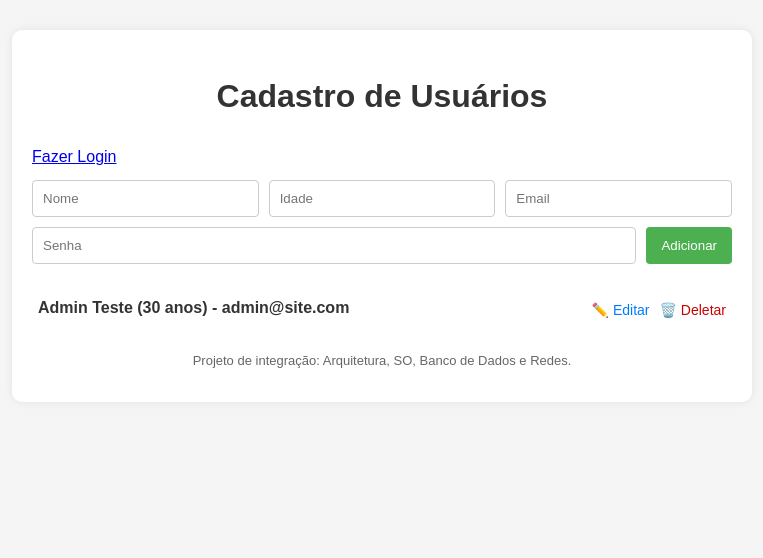
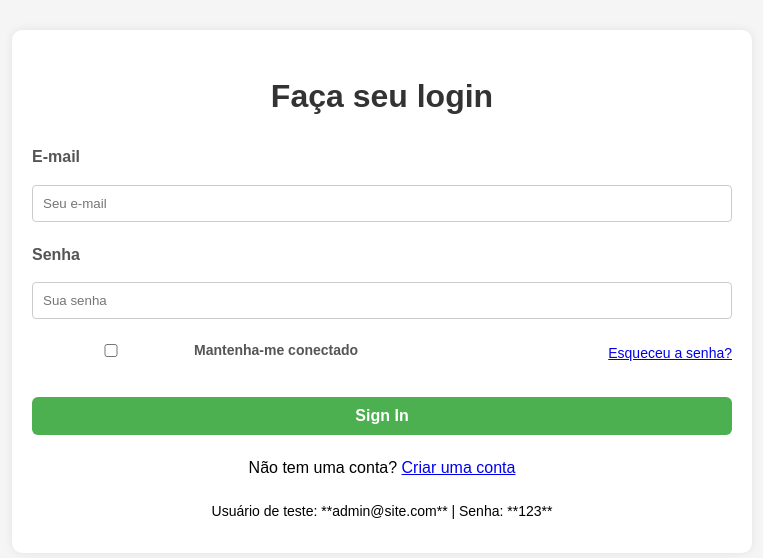
Before and after one commit to rafaellemecamargo-ai/cadastro-flask-coldspace, a Flask app: page / in a window 1280 px wide. Shown: the top 558 px of the page, without its empty margins (258-1021 px from the left). Run offline with Flask 3, Linux system fonts and the light colour scheme; data comes from the database, SQL or seed files in the repository.

Commit message:
feature inclusion part 3

```diff
--- a/app.py
+++ b/app.py
@@ -1,18 +1,19 @@
 from flask import Flask, render_template, request, redirect, url_for, session
 from flask_sqlalchemy import SQLAlchemy
-import os
+from functools import wraps
 from datetime import datetime
 from werkzeug.security import generate_password_hash, check_password_hash
+import os
 
 app = Flask(__name__)
-# Chave secreta é necessária para usar a sessão do Flask (essencial para login)
+# Configurações de Segurança e Banco de Dados
 app.config['SECRET_KEY'] = 'uma_chave_secreta_muito_forte_e_aleatoria'
 app.config['SQLALCHEMY_DATABASE_URI'] = 'sqlite:///usuarios.db'
 app.config['SQLALCHEMY_TRACK_MODIFICATIONS'] = False
 
 db = SQLAlchemy(app)
 
-# --- Modelos de Banco de Dados (DB Models) ---
+# --- Modelos de Banco de Dados ---
 
 class Usuario(db.Model):
     id = db.Column(db.Integer, primary_key=True)
@@ -49,14 +50,14 @@ class ItemPedido(db.Model):
 # --- Inicialização do DB e População de Dados (para teste) ---
 
 def popular_dados_iniciais():
-    if not Usuario.query.first():
+    if not Usuario.query.filter_by(email='admin@site.com').first():
         senha_hashed = generate_password_hash('123', method='pbkdf2:sha256')
         admin_user = Usuario(nome='Admin Teste', idade=30, email='admin@site.com', senha_hash=senha_hashed)
         db.session.add(admin_user)
         db.session.commit()
 
     if not Produto.query.first():
-        produto1 = Produto(nome='Monitor 27"', descricao='Monitor Gamer 144hz', preco=999.99)
+        produto1 = Produto(nome='Monitor 27"', descricao='Monitor Gamer 144hz', preco=1300.00)
         produto2 = Produto(nome='Teclado Mecânico', descricao='Teclado RGB, switch blue', preco=250.00)
         db.session.add_all([produto1, produto2])
         db.session.commit()
@@ -67,7 +68,7 @@ def popular_dados_iniciais():
         produto2 = Produto.query.filter_by(nome='Teclado Mecânico').first()
 
         if admin_user and produto1 and produto2:
-            pedido1 = Pedido(usuario_id=admin_user.id, status='Entregue')
+            pedido1 = Pedido(id=48392, usuario_id=admin_user.id, data_pedido=datetime(2025, 11, 12, 19, 37), status='Entregue')
             db.session.add(pedido1)
             db.session.flush()
 
@@ -76,22 +77,38 @@ def popular_dados_iniciais():
             db.session.add_all([item1, item2])
             db.session.commit()
 
+# Adiciona 5 usuários fictícios para testar a paginação
+    if Usuario.query.count() < 6:
+        for i in range(1, 6):
+            if not Usuario.query.filter_by(email=f'usuario{i}@temp.com').first():
+                senha_hashed = generate_password_hash('123', method='pbkdf2:sha256')
+                temp_user = Usuario(nome=f'Usuário Fictício {i}', idade=20+i, email=f'usuario{i}@temp.com', senha_hash=senha_hashed)
+                db.session.add(temp_user)
+        db.session.commit()
+
+
 with app.app_context():
     db.create_all()
     popular_dados_iniciais()
 
-# --- Rotas de Autenticação ---
+# --- Decorador de Segurança ---
 
 def login_required(f):
+    @wraps(f)
     def wrap(*args, **kwargs):
         if 'usuario_id' not in session:
-            return redirect(url_for('login'))
+            return redirect(url_for('login_page'))
         return f(*args, **kwargs)
-    wrap.__name__ = f.__name__
     return wrap
 
-@app.route('/login', methods=['GET', 'POST'])
-def login():
+# --- Rotas de Autenticação (A rota raiz '/' agora é o LOGIN) ---
+
+@app.route('/', methods=['GET', 'POST'])
+def login_page():
+    # Se já estiver logado, redireciona para o cadastro
+    if 'usuario_id' in session:
+        return redirect(url_for('cadastro_usuarios'))
+
     if request.method == 'POST':
         email = request.form.get('email', '').strip()
         senha = request.form.get('senha', '')
@@ -101,34 +118,127 @@ def login():
         if usuario and check_password_hash(usuario.senha_hash, senha):
             session['usuario_id'] = usuario.id
             session['usuario_nome'] = usuario.nome
-            return redirect(url_for('pedidos_lista'))
+            # Redireciona para o cadastro de usuários após o login
+            return redirect(url_for('cadastro_usuarios'))
 
         return render_template('login.html', erro='Email ou senha incorretos.')
+
     return render_template('login.html')
 
 @app.route('/logout')
 def logout():
     session.pop('usuario_id', None)
     session.pop('usuario_nome', None)
-    return redirect(url_for('home'))
+    return redirect(url_for('login_page'))
 
-# --- Rotas de Pedidos e Detalhes (Read) ---
+
+# --- Rotas de CRUD de Usuários (Protegidas) ---
+
+@app.route('/cadastro')
+@login_required
+def cadastro_usuarios():
+    # Implementação de paginação (5 itens por página)
+    page = request.args.get('page', 1, type=int)
+    per_page = 5
+
+    pagination = Usuario.query.order_by(Usuario.id).paginate(
+        page=page, per_page=per_page, error_out=False
+    )
+
+    return render_template(
+        'cadastro_usuarios.html',
+        usuarios=pagination.items,
+        pagination=pagination,
+        usuario_logado=session.get('usuario_nome')
+    )
+
+@app.route('/adicionar', methods=['POST'])
+@login_required
+def adicionar():
+    nome = request.form.get('nome', '').strip()
+    idade = request.form.get('idade', '').strip()
+
+    try:
+        idade = int(idade)
+    except ValueError:
+        idade = None
+
+    if nome and isinstance(idade, int) and idade >= 0:
+        # Cria um email único e uma senha padrão para satisfazer o DB
+        base_email = f"{nome.lower().replace(' ', '_')[:20]}"
+        email = f"{base_email}_{datetime.now().strftime('%f')}@temp.com"
+        senha_hashed = generate_password_hash("temp_password", method='pbkdf2:sha256')
+
+        novo_usuario = Usuario(nome=nome, idade=idade, email=email, senha_hash=senha_hashed)
+        try:
+            db.session.add(novo_usuario)
+            db.session.commit()
+        except Exception:
+            return "Erro: Falha ao adicionar usuário. Tente novamente.", 400
+
+        return redirect(url_for('cadastro_usuarios'))
+
+@app.route('/editar/<int:id>', methods=['GET', 'POST'])
+@login_required
+def editar(id):
+    usuario = Usuario.query.get_or_404(id)
+    if request.method == 'POST':
+        nome = request.form.get('nome', '').strip()
+        idade = request.form.get('idade', '').strip()
+
+        try:
+            idade = int(idade)
+        except ValueError:
+            idade = None
+
+        if nome and isinstance(idade, int) and idade >= 0:
+            usuario.nome = nome
+            usuario.idade = idade
+
+            try:
+                db.session.commit()
+            except Exception:
+                return "Erro: Falha ao atualizar dados.", 400
+
+        return redirect(url_for('cadastro_usuarios'))
+    return render_template('editar.html', usuario=usuario)
+
+@app.route('/deletar/<int:id>')
+@login_required
+def deletar(id):
+    usuario = Usuario.query.get_or_404(id)
+
+    if usuario.id == session.get('usuario_id'):
+        return "Você não pode deletar sua própria conta de administrador.", 403
+
+    db.session.delete(usuario)
+    db.session.commit()
+    return redirect(url_for('cadastro_usuarios'))
+
+# --- Rotas do Módulo de Pedidos ---
 
 @app.route('/pedidos')
 @login_required
 def pedidos_lista():
+    # Rota para os pedidos do usuário logado (Admin)
     usuario_logado_id = session['usuario_id']
     pedidos = Pedido.query.filter_by(usuario_id=usuario_logado_id).order_by(Pedido.data_pedido.desc()).all()
-    return render_template('pedidos.html', pedidos=pedidos)
+    return render_template('pedidos.html', pedidos=pedidos, usuario_alvo=None)
+
+@app.route('/pedidos_usuario/<int:user_id>')
+@login_required
+def pedidos_usuario(user_id):
+    # Rota para o Admin ver os pedidos de um usuário específico
+    usuario = Usuario.query.get_or_404(user_id)
+    # Para o teste, vamos apenas redirecionar para a lista do Admin,
+    # já que só ele tem pedidos populados para demonstração.
+    return redirect(url_for('pedidos_lista'))
+
 
 @app.route('/pedido/<int:id>')
 @login_required
 def detalhe_pedido(id):
     pedido = Pedido.query.get_or_404(id)
-    # Segurança: garante que apenas o dono do pedido pode ver os detalhes
-    if pedido.usuario_id != session['usuario_id']:
-        return "Acesso negado.", 403
-
     return render_template('detalhe_pedido.html', pedido=pedido)
 
 @app.route('/produto/<int:id>')
@@ -137,67 +247,5 @@ def detalhe_produto(id):
     return render_template('detalhe_produto.html', produto=produto)
 
 
-# --- Rotas de CRUD de Usuários (Create, Read, Update, Delete) ---
-
-@app.route('/')
-def home():
-    usuarios = Usuario.query.all()
-    return render_template('index.html', usuarios=usuarios, usuario_logado=session.get('usuario_nome'))
-
-@app.route('/adicionar', methods=['POST'])
-def adicionar():
-    nome = request.form.get('nome', '').strip()
-    idade = request.form.get('idade', '').strip()
-    email = request.form.get('email', '').strip()
-    senha = request.form.get('senha', '')
-
-    try:
-        idade = int(idade)
-    except ValueError:
-        idade = None
-
-    if nome and isinstance(idade, int) and idade >= 0 and email and senha:
-        senha_hashed = generate_password_hash(senha, method='pbkdf2:sha256')
-        novo_usuario = Usuario(nome=nome, idade=idade, email=email, senha_hash=senha_hashed)
-        try:
-            db.session.add(novo_usuario)
-            db.session.commit()
-        except Exception:
-            return "Erro: Email já cadastrado ou dados inválidos.", 400
-        return redirect('/')
-
-@app.route('/editar/<int:id>', methods=['GET', 'POST'])
-def editar(id):
-    usuario = Usuario.query.get_or_404(id)
-    if request.method == 'POST':
-        nome = request.form.get('nome', '').strip()
-        idade = request.form.get('idade', '').strip()
-        email = request.form.get('email', '').strip()
-
-        try:
-            idade = int(idade)
-        except ValueError:
-            idade = None
-
-        if nome and isinstance(idade, int) and idade >= 0 and email:
-            usuario.nome = nome
-            usuario.idade = idade
-            usuario.email = email
-
-            try:
-                db.session.commit()
-            except Exception:
-                return "Erro: Email já cadastrado ou dados inválidos.", 400
-
-        return redirect('/')
-    return render_template('editar.html', usuario=usuario)
-
-@app.route('/deletar/<int:id>')
-def deletar(id):
-    usuario = Usuario.query.get_or_404(id)
-    db.session.delete(usuario)
-    db.session.commit()
-    return redirect('/')
-
 if __name__ == '__main__':
-    app.run(host='0.0.0.0', port=int(os.getenv("PORT", 5000)), debug=True)
+    app.run(host='0.0.0.0', port=5000, debug=True)
--- a/static/style.css
+++ b/static/style.css
@@ -14,9 +14,58 @@ body {
 h1 { text-align: center; color: #333; }
 h3 { color: #555; margin-top: 20px; }
 p { margin-bottom: 10px; }
+label { font-weight: bold; display: block; margin-bottom: 5px; color: #555; }
 
-/* Estilo para formulários de cadastro/login */
-.form { display: flex; gap: 10px; margin-bottom: 20px; flex-wrap: wrap; }
+/* --- Estilos de Navegação --- */
+
+/* Header da tela de Cadastro (Tela 2) */
+.header-nav {
+    display: flex;
+    justify-content: space-between;
+    align-items: center;
+    margin-bottom: 20px;
+}
+.header-nav h1 {
+    text-align: left;
+    margin: 0;
+}
+.header-nav p {
+    margin: 0;
+    text-align: right;
+}
+.header-nav .logout-link {
+    font-size: 16px;
+    color: #007bff;
+    text-decoration: none;
+    transition: color 0.3s;
+    font-weight: bold;
+}
+.header-nav .logout-link:hover {
+    color: #0056b3;
+}
+
+/* Navegação secundária (Telas 3, 4, 5 e Editar) */
+.secondary-nav {
+    display: flex;
+    justify-content: space-between;
+    align-items: center;
+    margin-bottom: 20px;
+    border-bottom: 1px solid #eee;
+    padding-bottom: 10px;
+}
+.secondary-nav a {
+    color: #007bff;
+    text-decoration: none;
+    font-weight: bold;
+}
+.secondary-nav span {
+    font-weight: bold;
+    color: #333;
+}
+
+
+/* --- Estilo para formulários e botões --- */
+.form { display: flex; gap: 10px; margin-bottom: 20px; flex-wrap: wrap; align-items: stretch; }
 .form input {
     flex: 1;
     min-width: 150px;
@@ -24,28 +73,24 @@ p { margin-bottom: 10px; }
     border: 1px solid #ccc;
     border-radius: 4px;
 }
-.form button {
+
+.form button, .sign-in-button {
     background-color: #4CAF50;
     color: white;
     border: none;
     padding: 10px 15px;
-    border-radius: 4px;
+    border-radius: 6px;
     cursor: pointer;
+    font-size: 16px;
+    font-weight: bold;
     transition: background-color 0.3s;
 }
-.form button:hover {
+.form button:hover, .sign-in-button:hover {
     background-color: #45a049;
 }
-/* Para erros de login */
-.container p[style*="color: red"] {
-    border: 1px solid red;
-    padding: 10px;
-    border-radius: 4px;
-    background-color: #ffe8e8;
-    font-weight: bold;
-}
 
-/* Estilo para listas (Pedidos, Usuários, Itens) */
+
+/* --- Estilos de Listagem --- */
 .list { list-style: none; padding: 0; }
 .list li {
     padding: 10px 6px;
@@ -60,8 +105,29 @@ p { margin-bottom: 10px; }
 
 .list li span.user { font-weight: bold; color: #333; }
 
-/* Estilos para Botões de Ação na Lista */
-.list li div { display: flex; gap: 10px; margin-top: 5px; }
+.list li div { display: flex; gap: 10px; margin-top: 5px; align-items: center; }
+
+/* Botão "Ver pedido" */
+.ver-pedido-button {
+    background-color: #007bff;
+    color: white;
+    padding: 5px 10px;
+    border-radius: 4px;
+    text-decoration: none;
+    font-size: 14px;
+    transition: background-color 0.3s;
+}
+.ver-pedido-button:hover {
+    background-color: #0056b3;
+}
+
+.edit {
+    color: #007bff;
+    text-decoration: none;
+    font-size: 14px;
+    transition: color 0.3s;
+}
+.edit:hover { color: #0056b3; }
 
 .delete {
     color: #c00;
@@ -71,28 +137,43 @@ p { margin-bottom: 10px; }
 }
 .delete:hover { color: #ff3333; }
 
-.edit {
-    color: #007bff;
-    text-decoration: none;
-    font-size: 14px;
-    transition: color 0.3s;
-}
-.edit:hover { color: #0056b3; }
-
-/* Estilo para links de Detalhes em Pedidos */
-a.edit[href*="/pedido/"], a.edit[href*="/produto/"] {
-    color: #2196F3;
+/* Mensagem de erro de login */
+.error-message {
+    border: 1px solid red;
+    padding: 10px;
+    border-radius: 4px;
+    background-color: #ffe8e8;
     font-weight: bold;
 }
-a.edit[href*="/pedido/"]:hover { color: #0b7dda; }
 
-
-/* Destaque para o Total do Pedido */
-.container h2[style*="text-align: right"] {
-    padding: 15px;
-    border-top: 2px solid #333;
-    color: #4CAF50;
-    font-size: 1.8em;
+/* --- Estilo para Paginação --- */
+.pagination {
+    text-align: center;
+    margin-top: 20px;
+}
+.pagination a, .pagination span {
+    display: inline-block;
+    padding: 8px 12px;
+    margin: 0 4px;
+    border: 1px solid #ccc;
+    border-radius: 4px;
+    text-decoration: none;
+    color: #333;
+    transition: background-color 0.3s;
+}
+.pagination a:hover {
+    background-color: #eee;
+}
+.pagination .current-page {
+    background-color: #007bff;
+    color: white;
+    border-color: #007bff;
+    font-weight: bold;
+}
+.pagination .disabled {
+    color: #ccc;
+    cursor: not-allowed;
 }
 
+/* Footer */
 footer { margin-top: 20px; font-size: 13px; color: #666; text-align: center; }
--- a/templates/index.html
+++ /dev/null
@@ -1,42 +0,0 @@
-<!DOCTYPE html>
-    <html lang="pt-br">
-    <head>
-        <meta charset="UTF-8">
-        <title>Cadastro Inteligente</title>
-        <link rel="stylesheet" href="/static/style.css">
-    </head>
-    <body>
-        <div class="container">
-            <h1>Cadastro de Usuários</h1>
-            {% if usuario_logado %}
-                <p>Olá, **{{ usuario_logado }}**! | <a href="/pedidos">Meus Pedidos</a> | <a href="/logout">Logout</a></p>
-            {% else %}
-                <p><a href="/login">Fazer Login</a></p>
-            {% endif %}
-
-                <form method="post" action="/adicionar" class="form">
-                    <input name="nome" placeholder="Nome" required>
-                    <input name="idade" type="number" placeholder="Idade" required>
-                    <input name="email" type="email" placeholder="Email" required>
-                    <input name="senha" type="password" placeholder="Senha" required>
-                    <button type="submit">Adicionar</button>
-                </form>
-                <ul class="list">
-                {% for u in usuarios %}
-                    <li>
-                        <span class="user">{{ u.nome }} ({{ u.idade }} anos) - {{ u.email }}</span>
-                        <div>
-                            <a class="edit" href="/editar/{{ u.id }}">✏️ Editar</a>
-                            <a class="delete" href="/deletar/{{ u.id }}">🗑️ Deletar</a>
-                        </div>
-                    </li>
-                    {% else %}
-                    <li>Nenhum usuário cadastrado.</li>
-                {% endfor %}
-                </ul>
-            <footer>
-            <p>Projeto de integração: Arquitetura, SO, Banco de Dados e Redes.</p>
-            </footer>
-        </div>
-    </body>
-</html>
--- a/templates/login.html
+++ b/templates/login.html
@@ -2,22 +2,41 @@
 <html lang="pt-br">
 <head>
     <meta charset="UTF-8">
-    <title>Login</title>
+    <title>Faça seu login</title>
     <link rel="stylesheet" href="/static/style.css">
 </head>
 <body>
     <div class="container">
-        <h1>Login de Acesso</h1>
+        <h1>Faça seu login</h1>
         <form method="post" class="form" style="flex-direction: column;">
             {% if erro %}
-                <p style="color: red; text-align: center;">{{ erro }}</p>
+                <p class="error-message">{{ erro }}</p>
             {% endif %}
-            <input name="email" type="email" placeholder="Email" required>
-            <input name="senha" type="password" placeholder="Senha" required>
-            <button type="submit" style="margin-top: 10px;">Entrar</button>
+
+            <label for="email">E-mail</label>
+            <input id="email" name="email" type="email" placeholder="Seu e-mail" required>
+
+            <label for="senha" style="margin-top: 10px;">Senha</label>
+            <input id="senha" name="senha" type="password" placeholder="Sua senha" required>
+
+            <div style="display: flex; justify-content: space-between; align-items: center; margin-top: 10px;">
+                <label style="font-size: 14px; display: flex; align-items: center; gap: 5px;">
+                    <input type="checkbox" name="manter_conectado">
+                    Mantenha-me conectado
+                </label>
+                <a href="#" style="font-size: 14px;">Esqueceu a senha?</a>
+            </div>
+
+            <button type="submit" class="sign-in-button" style="margin-top: 20px; width: 100%;">Sign In</button>
         </form>
-        <p style="text-align: center;"><a href="/">← Voltar para a Home</a></p>
-        <p style="text-align: center; font-size: 14px;">Usuário de teste: **admin@site.com** | Senha: **123**</p>
+
+        <p style="text-align: center; margin-top: 15px;">
+            Não tem uma conta? <a href="#">Criar uma conta</a>
+        </p>
+
+        <p style="text-align: center; font-size: 14px; margin-top: 20px;">
+            Usuário de teste: **admin@site.com** | Senha: **123**
+        </p>
     </div>
 </body>
 </html>
```
Also changed, not shown: templates/cadastro_usuarios.html (added, +70 -0 lines), templates/detalhe_pedido.html (+14 -7 lines), templates/detalhe_produto.html (+7 -2 lines), templates/editar.html (+17 -5 lines).
